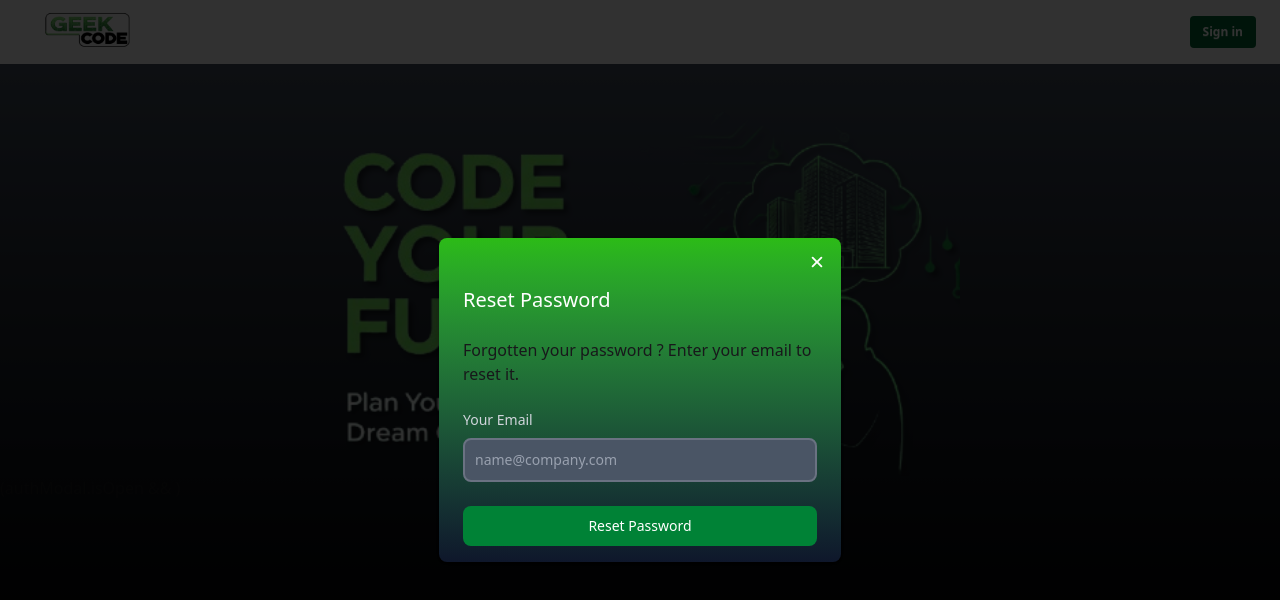
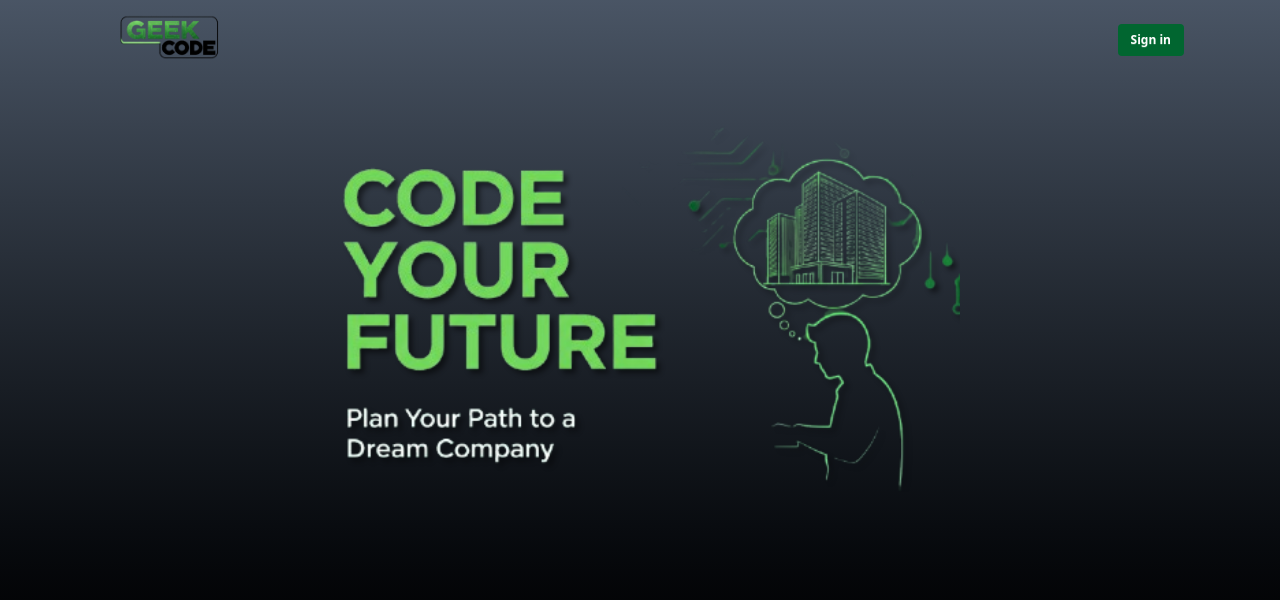
Before and after one commit to prakhar-srivastavaa/GeekCode, a Next.js app in the folder geekcode/: page /auth in a window 1280 px wide. Shown: the top 600 px of the page. Built offline with nearby package versions, Linux system fonts and the light colour scheme.

Commit message:
signin button working for popup

```diff
--- a/geekcode/package.json
+++ b/geekcode/package.json
@@ -9,7 +9,7 @@
     "lint": "next lint"
   },
   "dependencies": {
-    "next": "15.4.6",
+    "next": "^15.5.1-canary.16",
     "react": "^18.2.0",
     "react-dom": "^18.2.0",
     "react-icons": "^5.5.0",
--- a/geekcode/src/Components/Navbar/Navbar.tsx
+++ b/geekcode/src/Components/Navbar/Navbar.tsx
@@ -1,24 +1,27 @@
+import { authModalState } from '@/atoms/authModalAtom';
 import Link from 'next/link';
 import React from 'react';
+import { useSetRecoilState } from 'recoil';
 type NavbarProps = {
 
 };
 
 const Navbar: React.FC<NavbarProps> = () => {
+  const setAuthModalState =useSetRecoilState(authModalState)
+  const handleClick = () => {
+    setAuthModalState((prev) => ({...prev, isOpen: true, type: "login"}))
+  }
   return (
     <>
-      <div className="navbar shadow- display-none m-auto h-[50px] w-full items-center justify-center px-6 md:flex bg-base-200">
-        <div className="navbar-start">
-          <Link href="/home"><img src="/logo-full.png" alt="Logo" className="h-16 w-32" /></Link>
-        </div>
-        <div className="navbar-center hidden lg:flex">
-        </div>
-        {/* add herif link/auth-login when clicked button signin*/}
-        <div className="navbar-end">
-          <Link href="/auth-login">
-          <button className="btn btn-sm btn-ghost bg-green-800 hover:bg-green-700 text-white transition duration-300 ease-in-out">Sign in</button>
-</Link>
-          {/* <a className="btn btn-sm btn-ghost bg-green-800 hover:bg-green-700 text-white">Sign in</a> */}
+      <div className="flex items-center justify-between sm:px-12 px-2 md:px-24">
+          <Link href="/" className='flex items-center justify-center h-20'>
+            <img src="/logo-full.png" alt="Geekcode" className="h-full" />
+          </Link>
+        <div className="flex items-center">
+          <button className="btn btn-sm btn-ghost bg-green-800 hover:bg-green-700 text-white transition duration-300 ease-in-out
+          " onClick={handleClick}>
+            Sign in
+          </button>
         </div>
       </div>
     </>
--- a/geekcode/src/pages/_app.tsx
+++ b/geekcode/src/pages/_app.tsx
@@ -1,17 +1,17 @@
 import "@/styles/globals.css";
 import type { AppProps } from "next/app";
-import { RecoilRoot } from "recoil"
+import { RecoilRoot } from "recoil";
+import Head from "next/head";
 
 export default function App({ Component, pageProps }: AppProps) {
   return (
     <RecoilRoot>
-
-      <head>
+      <Head>
         <title>GeekCode</title>
         <meta name="viewport" content="width=device-width, initial-scale=1" />
         <meta name="description" content="GeekCode - Your coding companion" />
         <link rel="icon" href="/favicon.ico" />
-      </head>
+      </Head>
       <Component {...pageProps} />
     </RecoilRoot>
   );
--- a/geekcode/src/pages/auth/index.tsx
+++ b/geekcode/src/pages/auth/index.tsx
@@ -18,7 +18,8 @@ const AuthPage:React.FC<AuthPageProps> = () => {
             <div className='flex item conter justify-center pointer-events-none select-none'>
                 <img src={"/hero.png"} alt="Hero Image" className='w-1/2 h-1/2 mt-10'/>
             </div>
-            (authModal.isOpen && <AuthModal />)
+
+            {authModal.isOpen && <AuthModal />}
         </div>
     </div>;
 };
```
Also changed, not shown: 1 other file (tests, documents, lock files or other folders).
